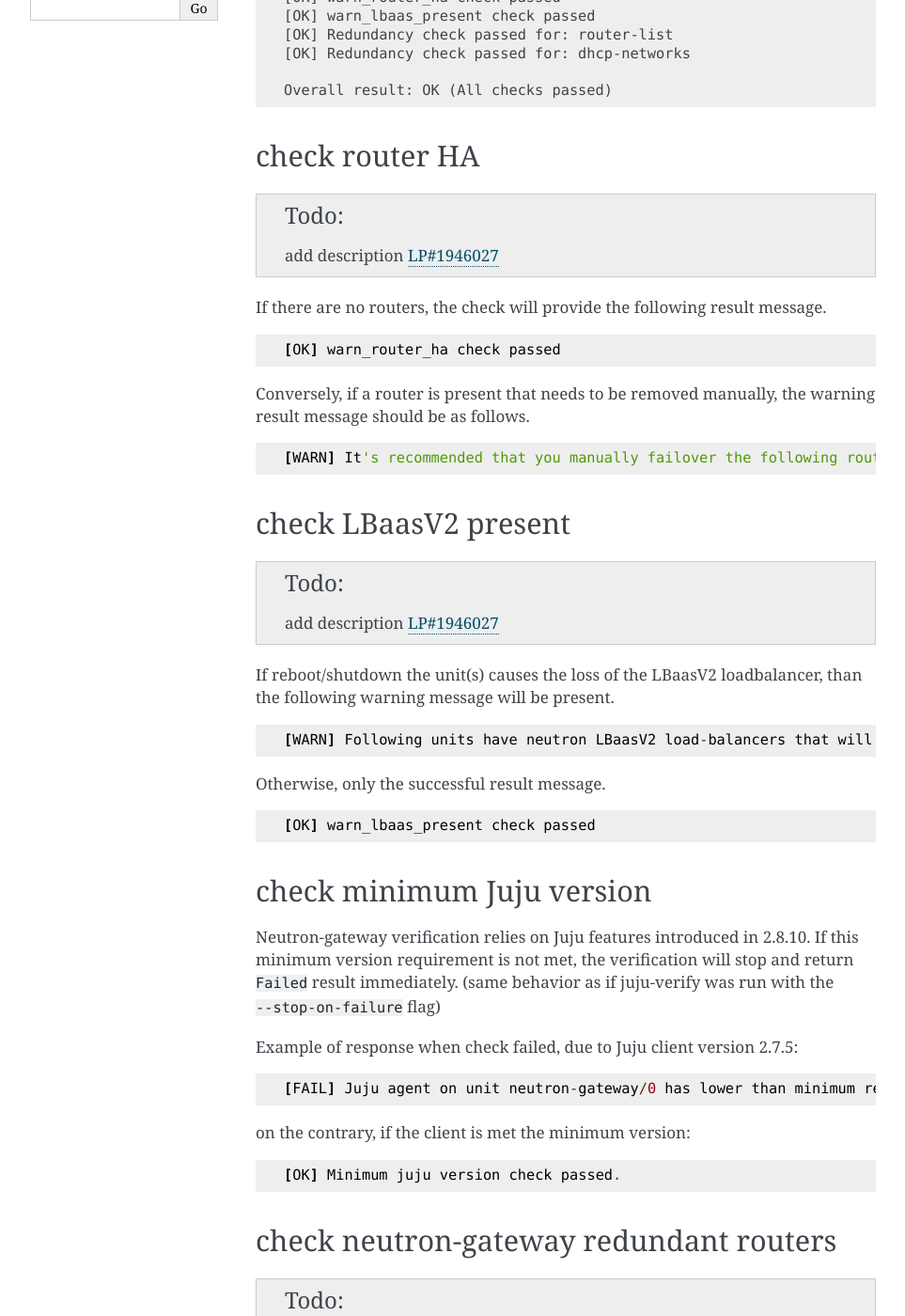
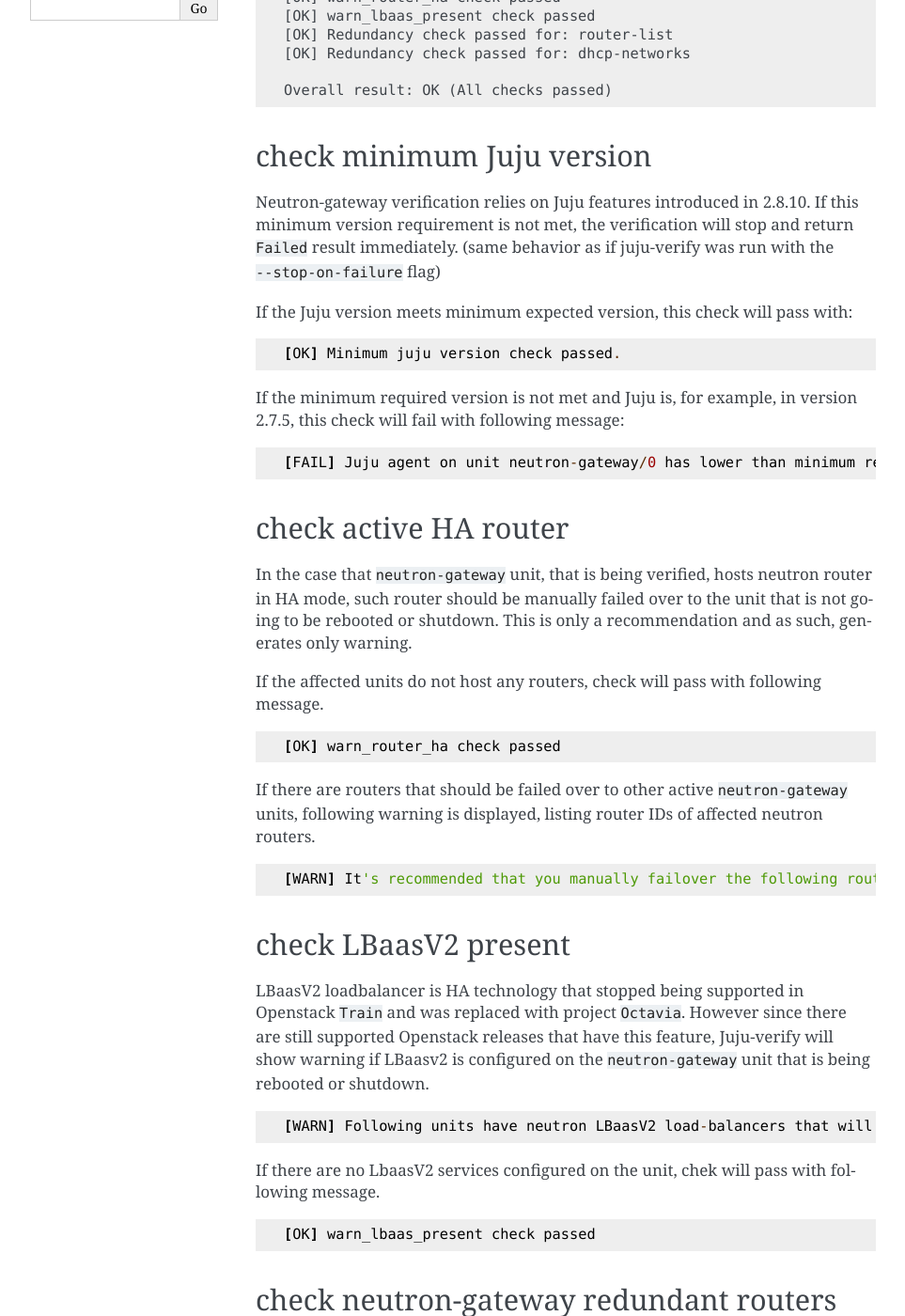
Before and after one commit to canonical/juju-verify, a Sphinx documentation site: the page built from docs/verifiers/neutron-gateway.rst, in a window 1280 px wide and 1400 px high, scrolled down 422 px. Shown: the whole window at 94% size, without its empty margins (148-1111 px from the left). Built offline with Sphinx 7.4.7, drawn with Linux system fonts in a browser that asks for light colours; pages that are not in the unit, such as notebooks, are missing from menus; some of the changed text lies outside the part shown.

Commit message:
Added more info about `neutron-gateway` checks

```diff
--- a/docs/verifiers/neutron-gateway.rst
+++ b/docs/verifiers/neutron-gateway.rst
@@ -4,9 +4,9 @@
 So far, the "reboot" and "shutdown" actions are supported and they both
 perform the same set of checks.
 
-* check router HA
+* check minimum Juju version
+* check active HA router
 * check LBaasV2 present
-* check minimum Juju version
 * check neutron-gateway redundant routers
 * check neutron-gateway redundant DHCP
 
@@ -26,19 +26,46 @@
   Overall result: OK (All checks passed)
 
 
-check router HA
+check minimum Juju version
+--------------------------
+
+Neutron-gateway verification relies on Juju features introduced in 2.8.10. If this
+minimum version requirement is not met, the verification will stop and return ``Failed``
+result immediately. (same behavior as if juju-verify was run with the
+``--stop-on-failure`` flag)
+
+If the Juju version meets minimum expected version, this check will pass with:
+
+::
+
+  [OK] Minimum juju version check passed.
+
+If the minimum required version is not met and Juju is, for example, in version 2.7.5,
+this check will fail with following message:
+
+::
+
+  [FAIL] Juju agent on unit neutron-gateway/0 has lower than minimum required version. 2.7.5 < 2.8.10
+
+
+check active HA router
 ---------------
 
-.. todo:: add description `LP#1946027`_
+In the case that ``neutron-gateway`` unit, that is being verified, hosts
+neutron router in HA mode, such router should be manually failed over to the
+unit that is not going to be rebooted or shutdown. This is only a
+recommendation and as such, generates only warning.
 
-If there are no routers, the check will provide the following result message.
+If the affected units do not host any routers, check will pass with following
+message.
 
 ::
 
   [OK] warn_router_ha check passed
 
-Conversely, if a router is present that needs to be removed manually, the warning result
-message should be as follows.
+If there are routers that should be failed over to other active
+``neutron-gateway`` units, following warning is displayed, listing router IDs
+of affected neutron routers.
 
 ::
 
@@ -48,57 +75,40 @@
 check LBaasV2 present
 ---------------------
 
-.. todo:: add description `LP#1946027`_
-
-
-If reboot/shutdown the unit(s) causes the loss of the LBaasV2 loadbalancer, than the
-following warning message will be present.
+LBaasV2 loadbalancer is HA technology that stopped being supported in Openstack
+``Train`` and was replaced with project ``Octavia``. However since there are still
+supported Openstack releases that have this feature, Juju-verify will show
+warning if LBaasv2 is configured on the ``neutron-gateway`` unit that is being
+rebooted or shutdown.
 
 ::
 
   [WARN] Following units have neutron LBaasV2 load-balancers that will be lost on unit reboot/shutdown: neutron-gateway/0, neutron-gateway/1
 
-Otherwise, only the successful result message.
+If there are no LbaasV2 services configured on the unit, chek will pass with
+following message.
 
 ::
 
   [OK] warn_lbaas_present check passed
 
 
-check minimum Juju version
---------------------------
-
-Neutron-gateway verification relies on Juju features introduced in 2.8.10. If this
-minimum version requirement is not met, the verification will stop and return ``Failed``
-result immediately. (same behavior as if juju-verify was run with the
-``--stop-on-failure`` flag)
-
-Example of response when check failed, due to Juju client version 2.7.5:
-
-::
-
-  [FAIL] Juju agent on unit neutron-gateway/0 has lower than minimum required version. 2.7.5 < 2.8.10
-
-on the contrary, if the client is met the minimum version:
-
-::
-
-  [OK] Minimum juju version check passed.
-
-
 check neutron-gateway redundant routers
 ---------------------------------------
 
-.. todo:: add description `LP#1946027`_
+This check verifies that if there are routers present on ``neutron-gateway``
+unit, they are in HA mode, and can be offloaded to an unit that is not being
+rebooted or shutdown.
 
-The check successful passed with the following result message.
+If there are no non-redundant routers, this check will pass with following
+message:
 
 ::
 
   [OK] Redundancy check passed for: router-list
 
-Otherwise, if there is a non-redundant router(s), then the result message will be
-as follows with routers IDs separated with comma.
+Otherwise, if there are non-redundant routers, the result message will show
+following message with list of non-redundant routers IDs separated with comma.
 
 ::
 
@@ -108,20 +118,21 @@
 check neutron-gateway redundant DHCP
 ------------------------------------
 
-.. todo:: add description `LP#1946027`_
+This check verifies that if there are DHCP agents present on
+``neutron-gateway`` unit, they are in HA mode, and can be offloaded to an unit
+that is not being rebooted or shutdown.
 
-
-The check successful passed with similar result message as previous check.
+If there are no non-redundant DHCP agents, this check will pass with following
+message:
 
 ::
 
   [OK] Redundancy check passed for: dhcp-networks
 
-Also the failed result message looks similar to the previous check.
+Otherwise, if there are non-redundant DHCP agents, the result message will
+show following message with list of non-redundant agent IDs separated with
+comma.
 
 ::
 
   [FAIL] The following DHCP networks are non-redundant: 8b664fb1-df08-42ea-ba5d-63b513523628
-
-
-.. _LP#1946027: https://bugs.launchpad.net/juju-verify/+bug/1946027
```
Also changed, not shown: 1 other file.
